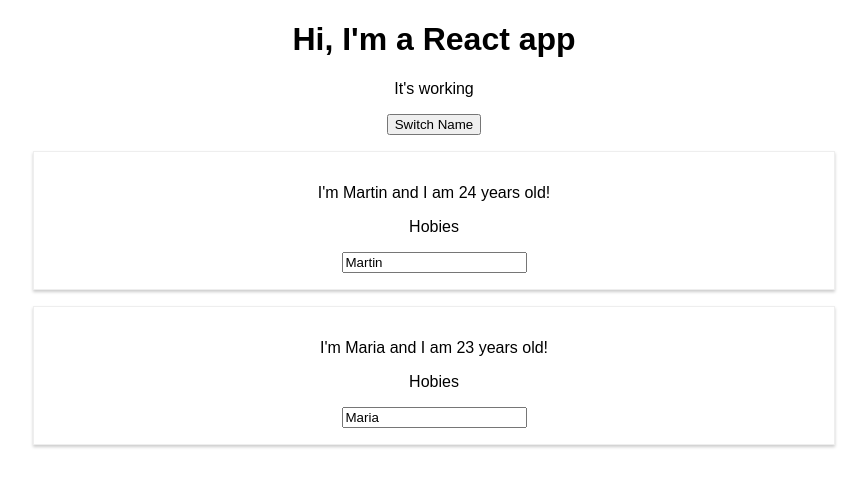
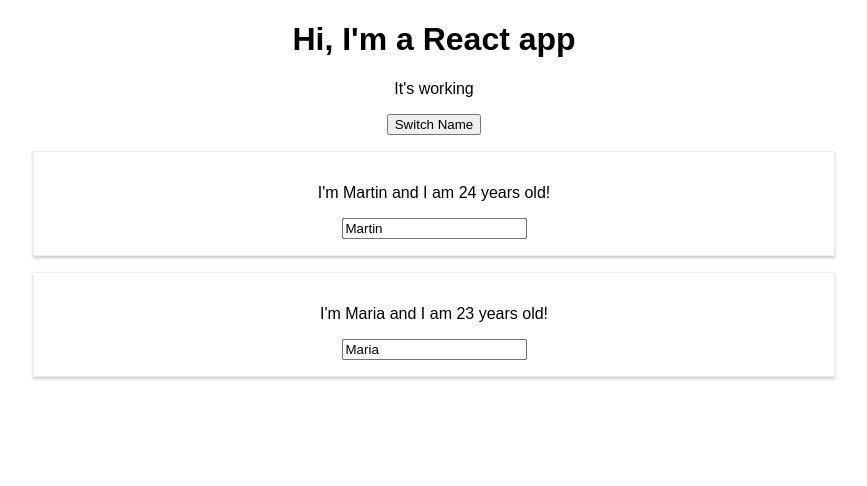
Before and after one commit to andres-martin/react-complete-guide, a React (Create React App) app: page / in a window 1280 px wide. Both pictures are taken after a click on the button "Switch Name". Shown: the top 486 px of the page, without its empty margins (206-1073 px from the left). Built offline with nearby package versions, Linux system fonts and the light colour scheme.

Commit message:
[add] add dinamyc rendering for Person component

```diff
--- a/src/App.js
+++ b/src/App.js
@@ -5,30 +5,19 @@
 class App extends Component {
   state = {
     persons: [
-      { name: "Martin", age: 24 },
-      { name: "Maria", age: 23 }
+      { id: '001', name: "Martin", age: '24' },
+      { id: '002', name: "Maria", age: '23' }
     ],
     showPersons: false
   }
 
-  switchNameHandler = (newName) => {
-    this.setState(
-      {
-        persons: [
-          { name: newName || 'Juan', age: 25 },
-          { name: 'Maria', age: 28 }
-        ]
-      }
-    )
-  }
-
-  nameChangedHandler = (event) => {
-    this.setState({
-      persons: [
-        { name: 'Martin', age: 25 },
-        { name: event.target.value, age: 28 }
-      ]
-    }
+  nameChangedHandler = (event, id) => {
+    const personIndex = this.state.persons.findIndex(p => (p.id === id))
+    const person = { ...this.state.persons[personIndex] }
+    person.name = event.target.value
+    const persons = [...this.state.persons]
+    persons[personIndex] = person
+    this.setState({ persons: persons }
     )
   }
 
@@ -36,22 +25,26 @@
     this.setState({ showPersons: !this.state.showPersons })
   }
 
-  showPersonsFragment = () => (this.state.showPersons &&
+  deletePersonHandler = (personIndex) => {
+    // const persons = this.state.persons.slice()
+    const persons = [...this.state.persons]
+    persons.splice(personIndex, 1)
+    this.setState({ persons: persons })
+  }
+
+  showPersonsFragment = persons => (
     <div>
-      <Person
-        name={this.state.persons[0].name}
-        age={this.state.persons[0].age} >
-        Hobies
-      </Person>
-      <Person
-        name={this.state.persons[1].name}
-        age={this.state.persons[1].age}
-        click={this.switchNameHandler.bind(this, 'Andres')}
-        changed={this.nameChangedHandler}
-      >
-        Hobies
-      </Person>
-    </div>)
+      {persons.map((person, _idx) => (
+        <Person
+          key={person.id}
+          click={() => this.deletePersonHandler(_idx)}
+          name={person.name}
+          age={person.age}
+          changed={(event) => this.nameChangedHandler(event, person.id)}
+        />
+      ))}
+    </div>
+  )
 
   render() {
     return (
@@ -59,7 +52,7 @@
         <h1>Hi, I'm a React app</h1>
         <p>It's working</p>
         <button onClick={this.togglePersonsHandler}>Switch Name</button>
-        {this.showPersonsFragment()}
+        {this.state.showPersons && this.showPersonsFragment(this.state.persons)}
       </div>
     );
     // return React.createElement('div', {className: 'App' }, React.createElement('h1', null, 'Some text'))
```
